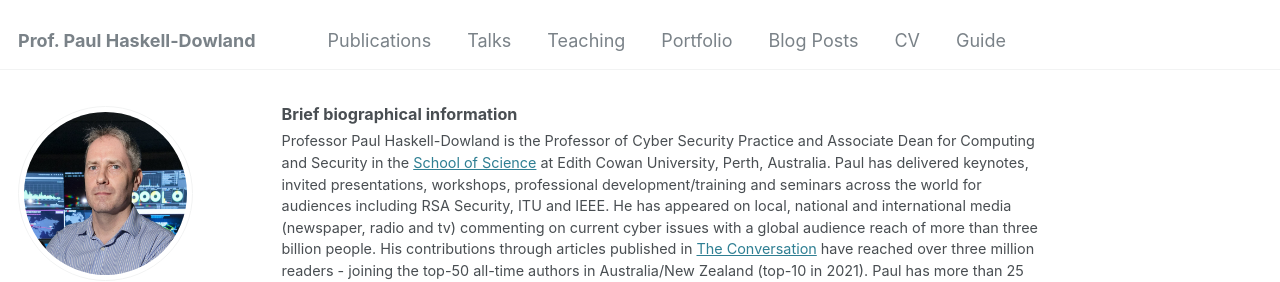
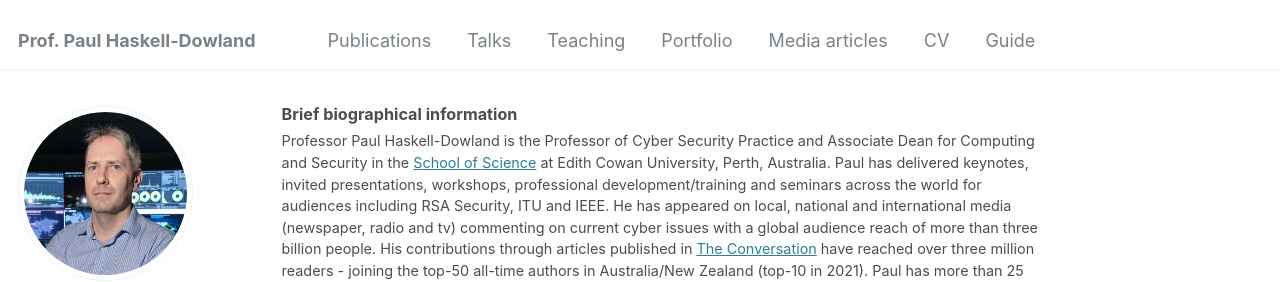
Before and after one commit to pdowland/phdweb, a Jekyll site: the page built from _pages/about.md, in a window 1280 px wide. Shown: the top 282 px of the page. Built offline with Jekyll 4.4.1, drawn with Linux system fonts in a browser that asks for light colours; some web fonts are replaced.

Commit message:
Update navigation.yml

```diff
--- a/_data/navigation.yml
+++ b/_data/navigation.yml
@@ -17,8 +17,8 @@ main:
   - title: "Portfolio"
     url: /portfolio/
 
-  - title: "Blog Posts"
-    url: /year-archive/
+  - title: "Media articles"
+    url: /media/
 
   - title: "CV"
     url: /cv/
```
